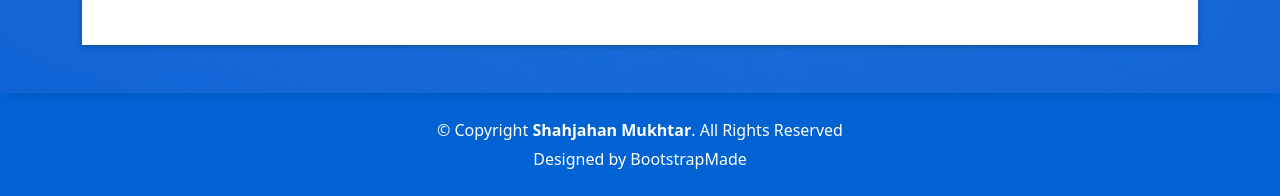
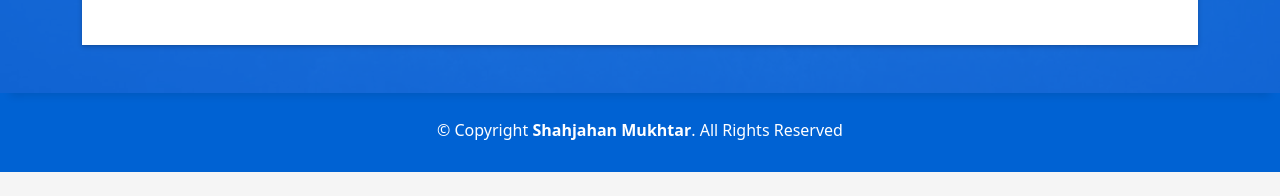
Before and after one commit to Shahjahan-IT/Shahjahan-IT.github.io, a plain HTML site: page index.html in a window 1280 px wide. Shown: the part 6452-6648 px from the top of the page. After the commit the page ends 6624 px from the top, so only its background shows below. Drawn offline with Linux system fonts and the light colour scheme.

Commit message:
Update index.html

```diff
--- a/index.html
+++ b/index.html
@@ -1013,16 +1013,7 @@
               <p class="copyright">
                 &copy; Copyright <strong>Shahjahan Mukhtar</strong>. All Rights Reserved
               </p>
-              <div class="credits">
-                <!--
-              All the links in the footer should remain intact.
-              You can delete the links only if you purchased the pro version.
-              Licensing information: https://bootstrapmade.com/license/
-              Purchase the pro version with working PHP/AJAX contact form: https://bootstrapmade.com/buy/?theme=DevFolio
-            -->
-                Designed by
-                <a href="https://bootstrapmade.com/">BootstrapMade</a>
-              </div>
+
             </div>
           </div>
         </div>
```
